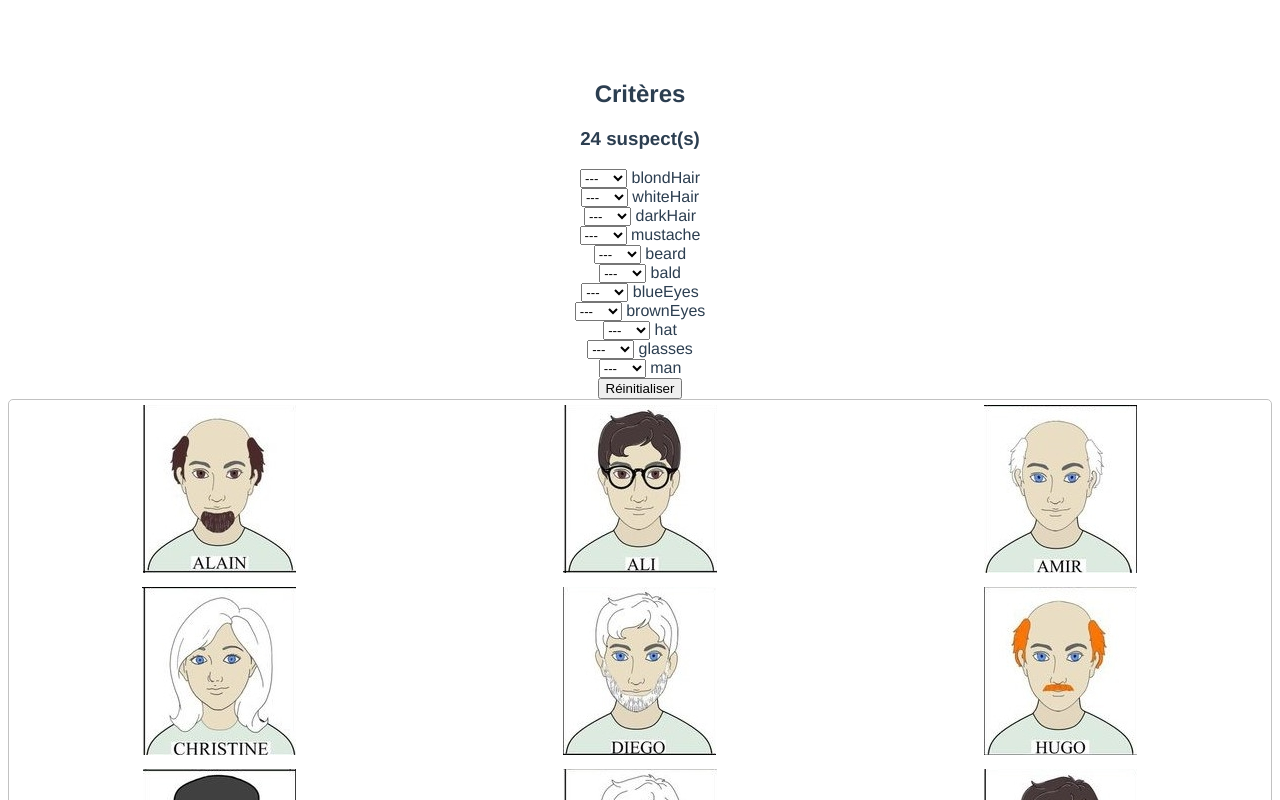
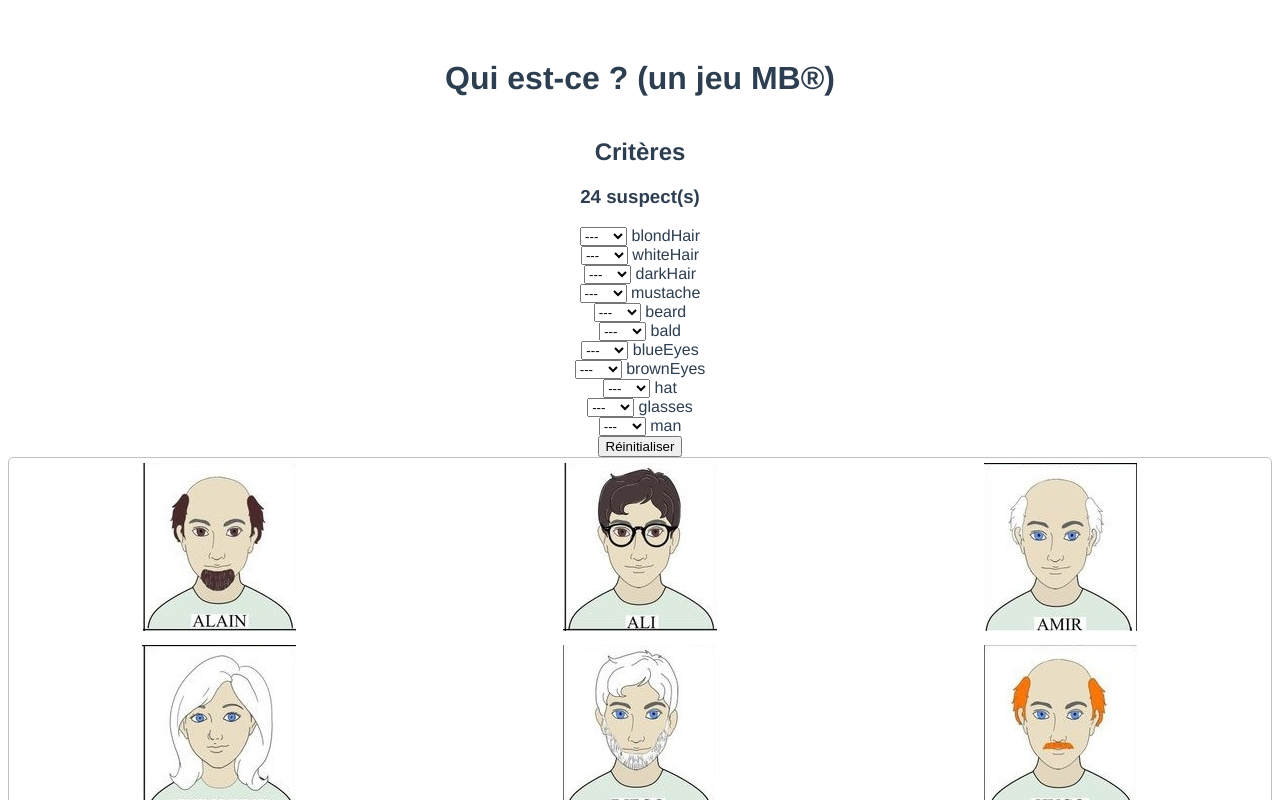
Before and after one commit to gor-arnaud/qui-est-ce-vue, a Vue app: page / in a window 1280 px wide. Shown: the top 800 px of the page. Built offline with nearby package versions, Linux system fonts and the light colour scheme.

Commit message:
Copyright ;)

```diff
--- a/src/App.vue
+++ b/src/App.vue
@@ -1,4 +1,5 @@
 <template>
+  <h1>Qui est-ce ? (un jeu MB®)</h1>
   <div class="board">
     <div class="criteria">
       <h2>Critères</h2>
```
